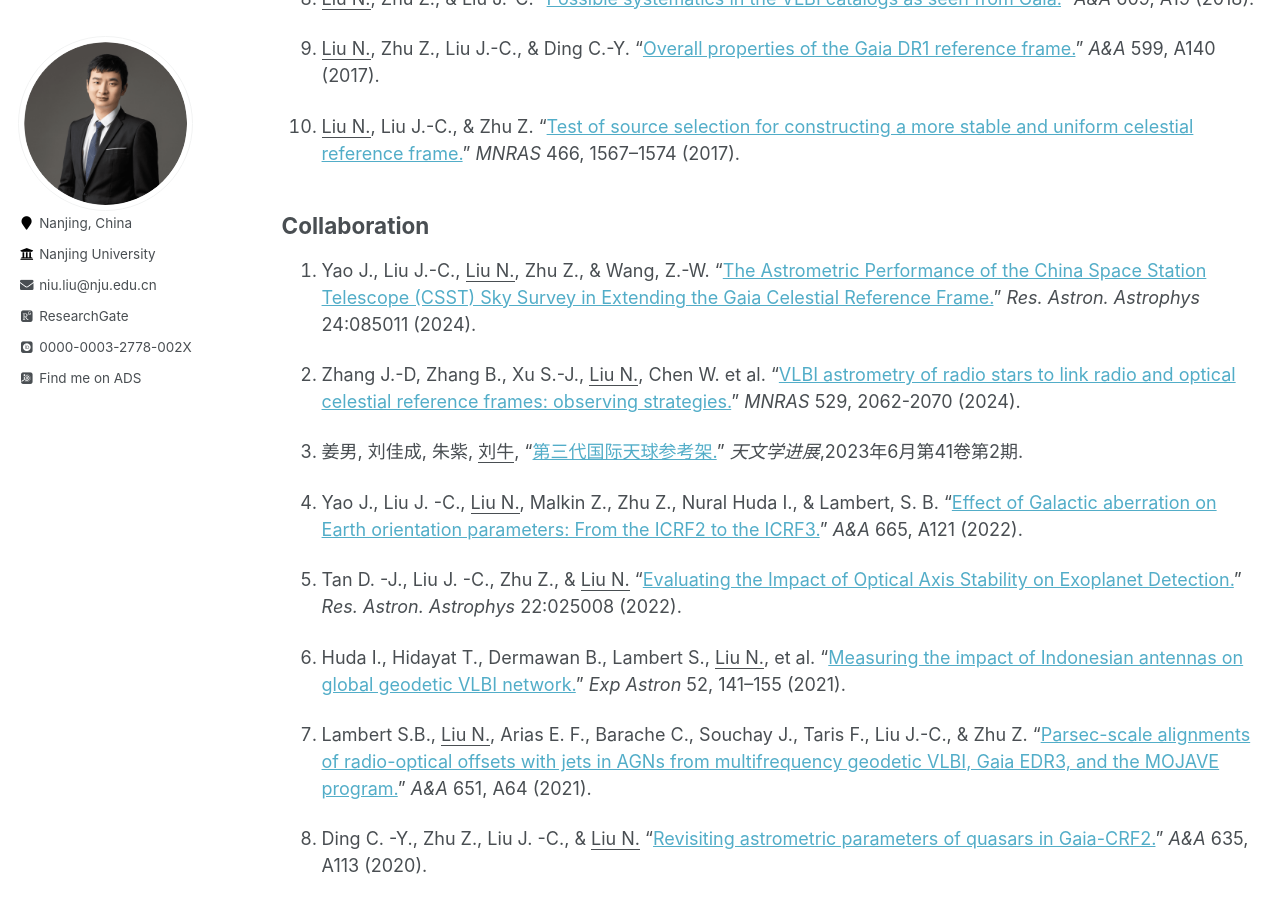
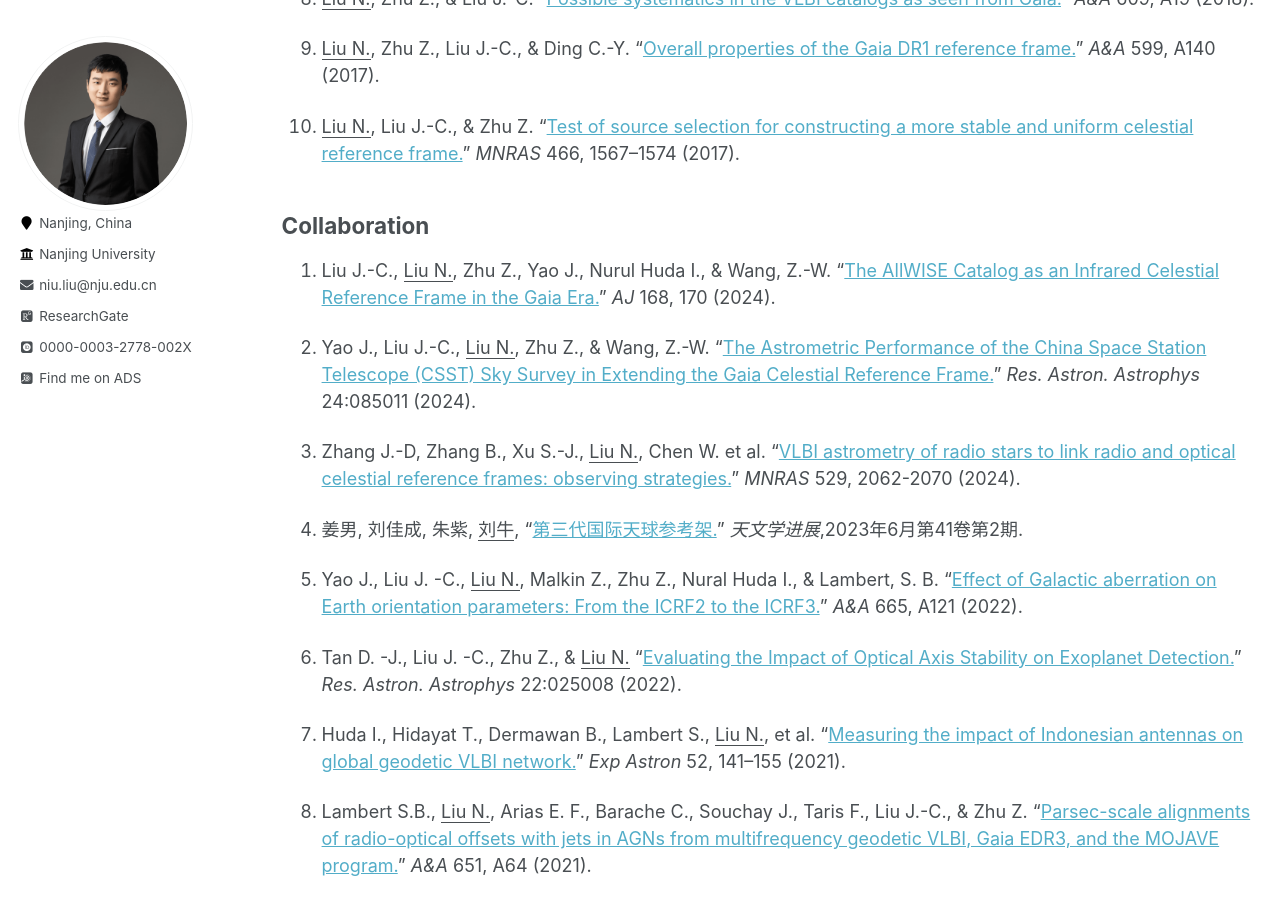
Before and after one commit to Niu-Liu/Niu-Liu.github.io, a Jekyll site: the page built from _pages/publications.md, in a window 1280 px wide and 900 px high, scrolled down 793 px. Built offline with Jekyll 4.4.1, drawn with Linux system fonts in a browser that asks for light colours; some web fonts are replaced.

Commit message:
Add a new publication record

```diff
--- a/_includes/publications.html
+++ b/_includes/publications.html
@@ -78,6 +78,13 @@
   </ol>
   <h2>Collaboration </h2>
   <ol>
+    <!-- AllWISE frame -->
+    <li>
+      <p> Liu J.-C., <u>Liu N.</u>, Zhu Z., Yao J., Nurul Huda I., &amp; Wang, Z.-W.
+      “<a href="https://iopscience.iop.org/article/10.3847/1538-3881/ad6dd5">The AllWISE Catalog as an Infrared Celestial Reference Frame in the Gaia Era.</a>”
+        <i>AJ</i> 168, 170 (2024).
+      </p>
+    </li>
     <!-- CSST frame -->
     <li>
       <p> Yao J., Liu J.-C., <u>Liu N.</u>, Zhu Z., &amp; Wang, Z.-W.
```
